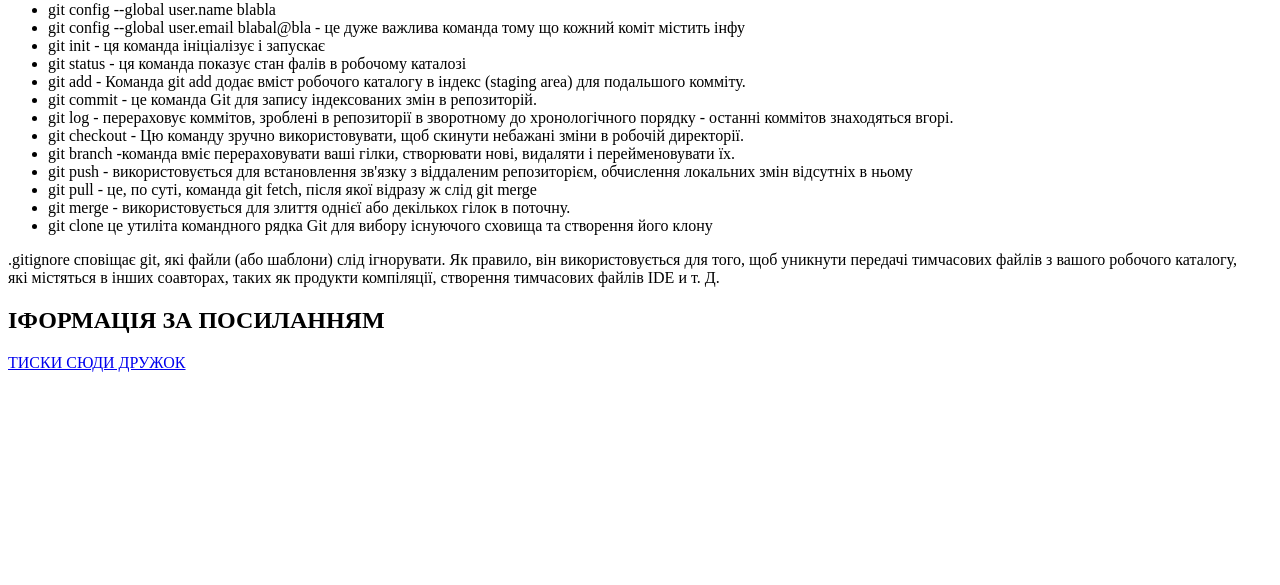
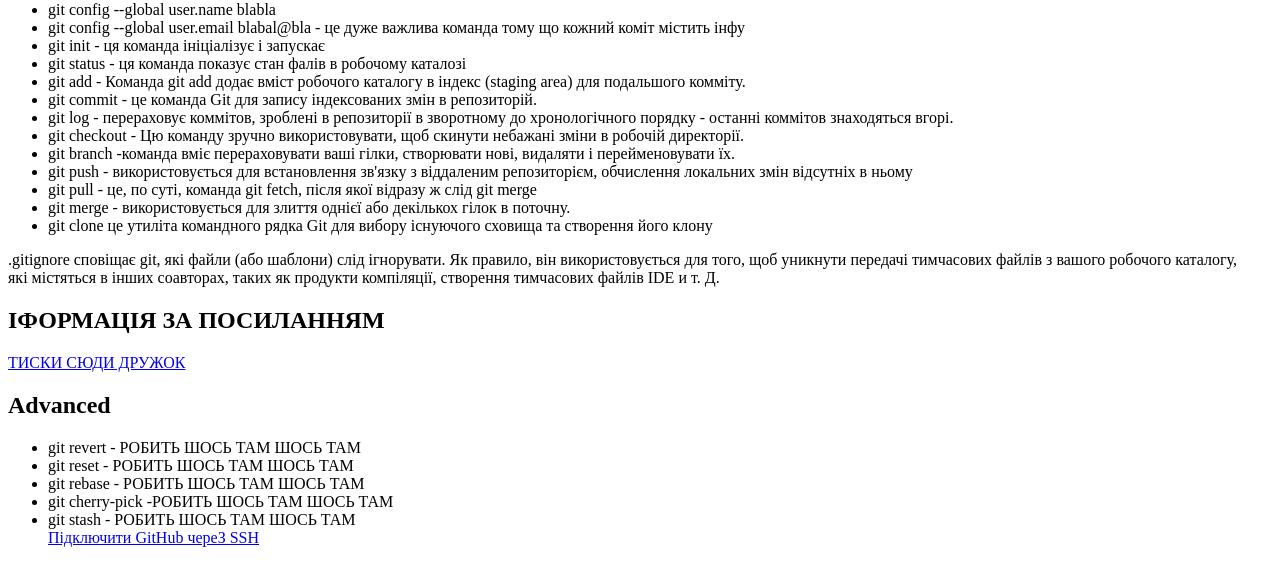
Before and after one commit to YulyanTovarnytskyi/homework, a plain HTML site: page index.html in a window 1280 px wide. Shown: the part 79-664 px from the top of the page. Drawn offline with Linux system fonts and the light colour scheme.

Commit message:
added index.html

```diff
--- a/index.html
+++ b/index.html
@@ -29,5 +29,18 @@
         <h2>ІФОРМАЦІЯ ЗА ПОСИЛАННЯМ</h2>
 
         <a href='https://www.google.com/'>ТИСКИ СЮДИ ДРУЖОК</a>
+
+        <h2>Advanced</h2>
+        <ul>
+        <li>git revert - РОБИТЬ ШОСЬ ТАМ ШОСЬ ТАМ </li>
+        <li>git reset  - РОБИТЬ ШОСЬ ТАМ ШОСЬ ТАМ </li>
+        <li>git rebase - РОБИТЬ ШОСЬ ТАМ ШОСЬ ТАМ</li>
+        <li>git cherry-pick -РОБИТЬ ШОСЬ ТАМ ШОСЬ ТАМ</li>
+        <li>git stash - РОБИТЬ ШОСЬ ТАМ ШОСЬ ТАМ</li>
+
+        <a href='https://docs.github.com/en/github/authenticating-to-github/connecting-to-github-with-ssh'>Підключити GitHub череЗ SSH</a>
+
+
+    </ul>
 </body>
 </html>
```
